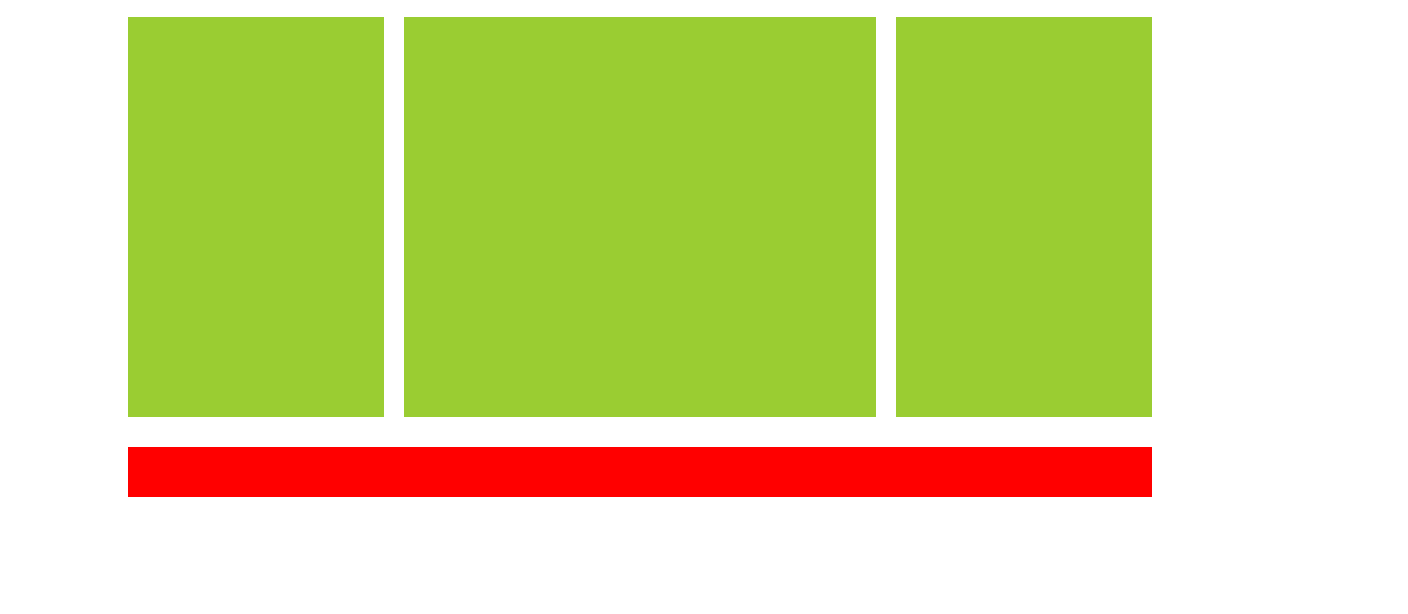
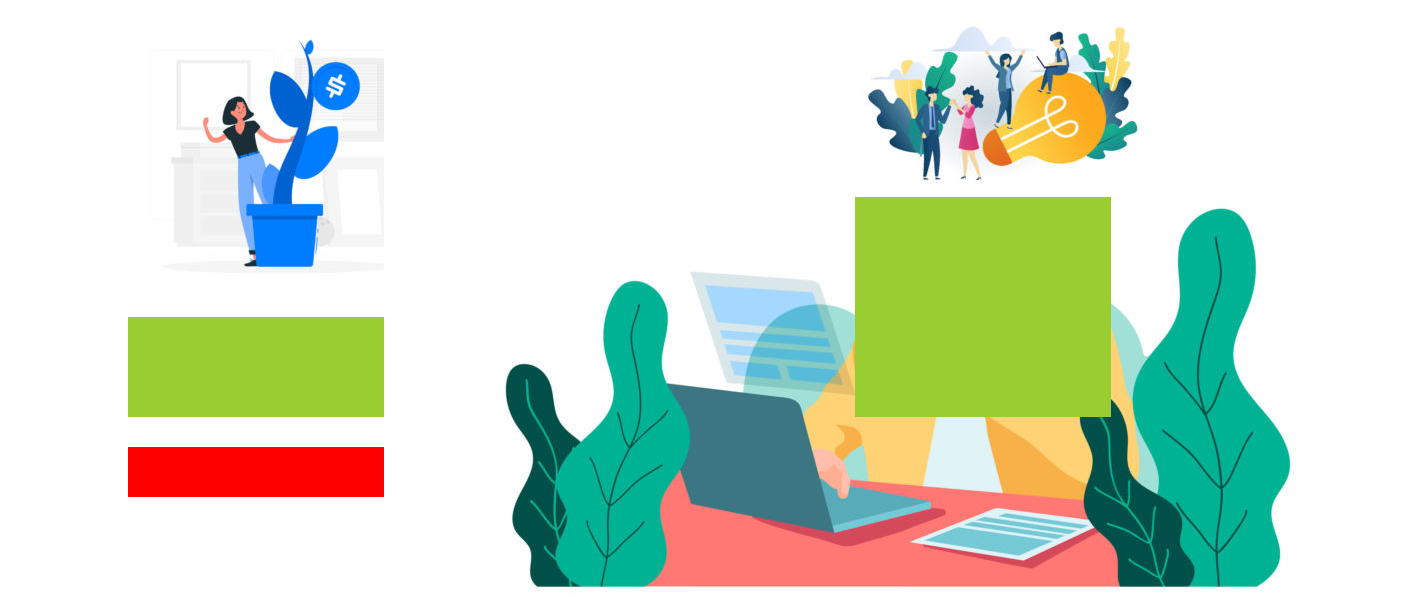
Before and after one commit to WILLIAMFINOCCHIARO/htmlcss-wp, a plain HTML site: page index.html in a window 1280 px wide. Shown: the part 837-1451 px from the top of the page, 1408 px wide, since content can reach past the window. Before the commit the page ends 1354 px from the top, so only its background shows below. Drawn offline with Linux system fonts and the light colour scheme.

Commit message:
init content

```diff
--- a/css/style.css
+++ b/css/style.css
@@ -40,7 +40,6 @@ main {
 }
 .principal{
   width: 46%;
-  margin:0 2%;
 }
 
 footer {
--- a/index.html
+++ b/index.html
@@ -41,9 +41,15 @@
        <span>Ferfettum urna liber spontum</span>
      </div>
      <div class="content clearflix">
-       <aside class="sideone left"></aside>
-       <div class="principal left"></div>
-       <aside class="sidetwo left"></aside>
+       <aside class="sideone left">
+         <img src="img/img-1.jpg" alt="">
+       </aside>
+       <div class="principal left">
+         <img src="img/banner-2.jpg" alt="">
+       </div>
+       <aside class="sidetwo left">
+         <img src="img/img-3.jpg" alt="">
+       </aside>
     </div>
     </main>
        <!-- /main -->
```
